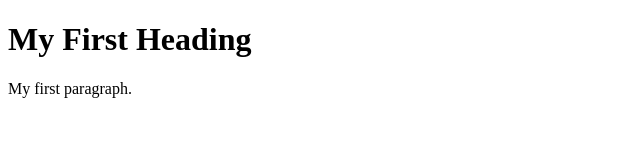
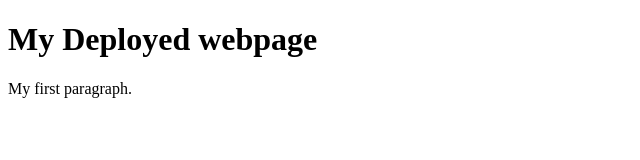
Before and after one commit to mertkipcak/s3-page, a plain HTML site: page index.html in a window 1280 px wide. Shown: the whole page, without its empty margins (0-640 px from the left). Drawn offline with Linux system fonts and the light colour scheme.

Commit message:
Change the header

```diff
--- a/index.html
+++ b/index.html
@@ -2,7 +2,7 @@
 <html>
 <body>
 
-<h1>My First Heading</h1>
+<h1>My Deployed webpage</h1>
 <p>My first paragraph.</p>
 
 </body>
```
